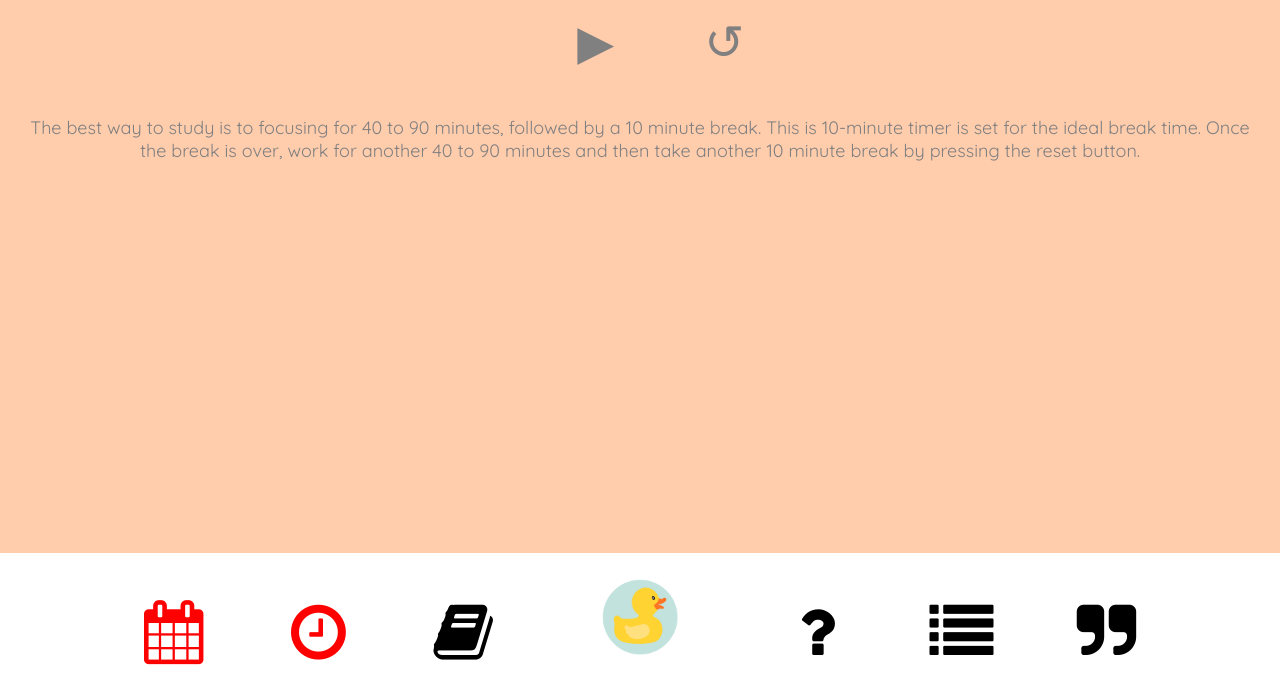
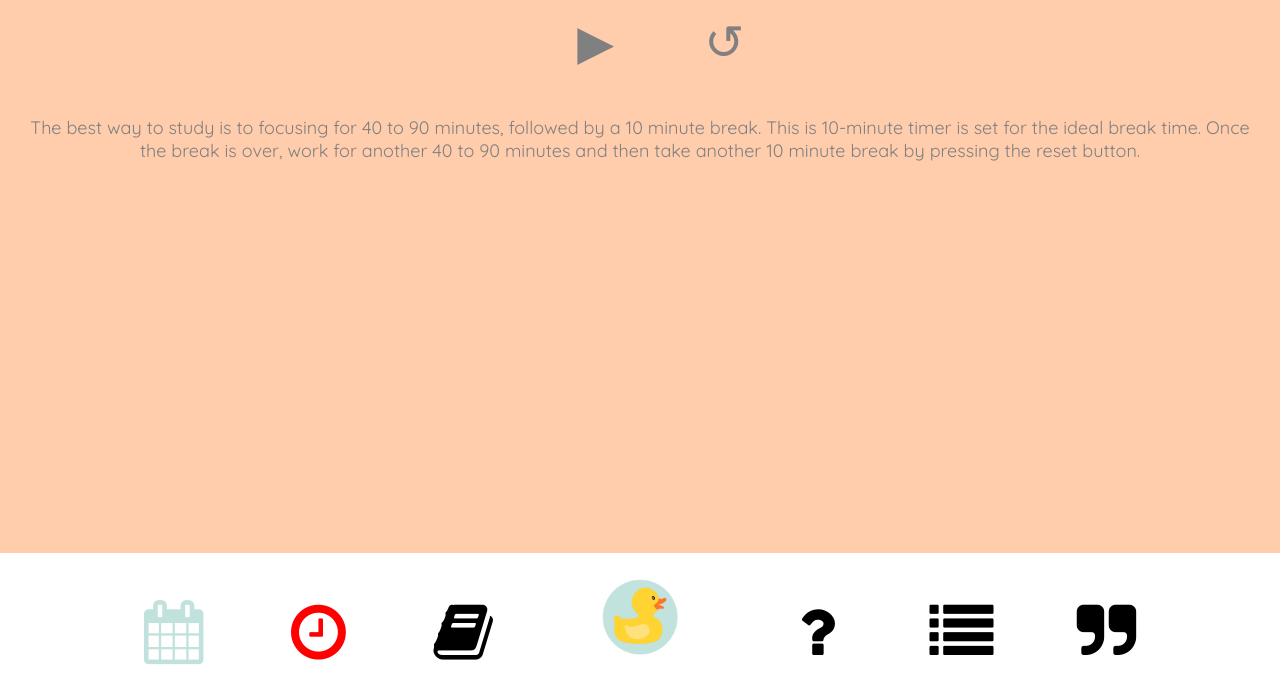
Before and after one commit to shirleyma0/proDUCKtivity, a plain HTML site: page timer.html in a window 1280 px wide. In both pictures the pointer is over the icon 173 px from the left and 751 px from the top of the page. Shown: the part 119-800 px from the top of the page. Drawn offline with Linux system fonts and the light colour scheme.

Commit message:
Update timer.css

```diff
--- a/timer.css
+++ b/timer.css
@@ -65,7 +65,7 @@ a {
   height: auto;
 }
 i:hover{
-    color: red;
+    color: #C1E1DC;
 }
 #timer-beep {
   position: absolute;
```
